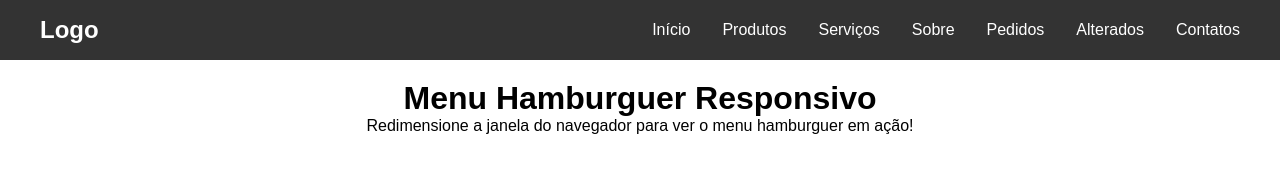
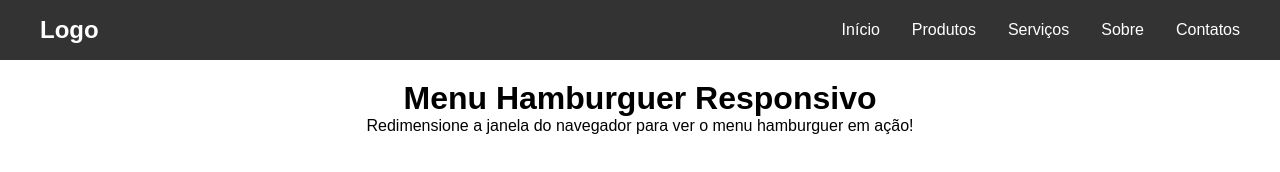
Before and after one commit to ArthurMarianoNeto/MyWebsite, a plain HTML site: page menu.html in a window 1280 px wide. Drawn offline with Linux system fonts and the light colour scheme.

Commit message:
Update menu.html
Alteração diretamento do Github

```diff
--- a/menu.html
+++ b/menu.html
@@ -128,8 +128,6 @@
                 <li><a href="#">Produtos</a></li>
                 <li><a href="#">Serviços</a></li>
                 <li><a href="#">Sobre</a></li>
-                <li><a href="#">Pedidos</a></li>
-                <li><a href="#">Alterados</a></li>
                 <li><a href="#">Contatos</a></li>
             </ul>
         </div>
```
